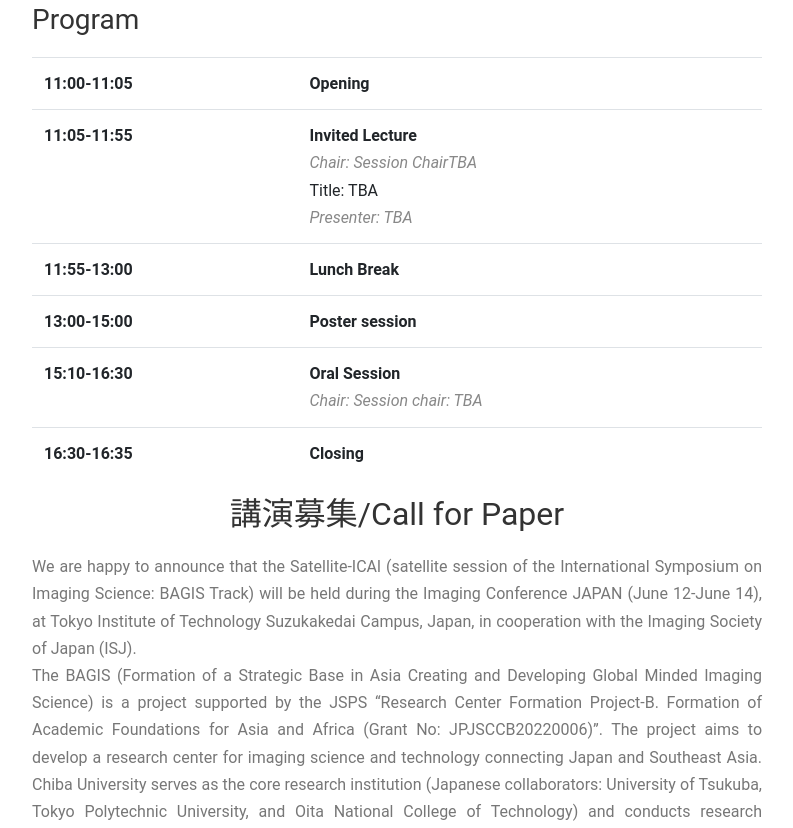
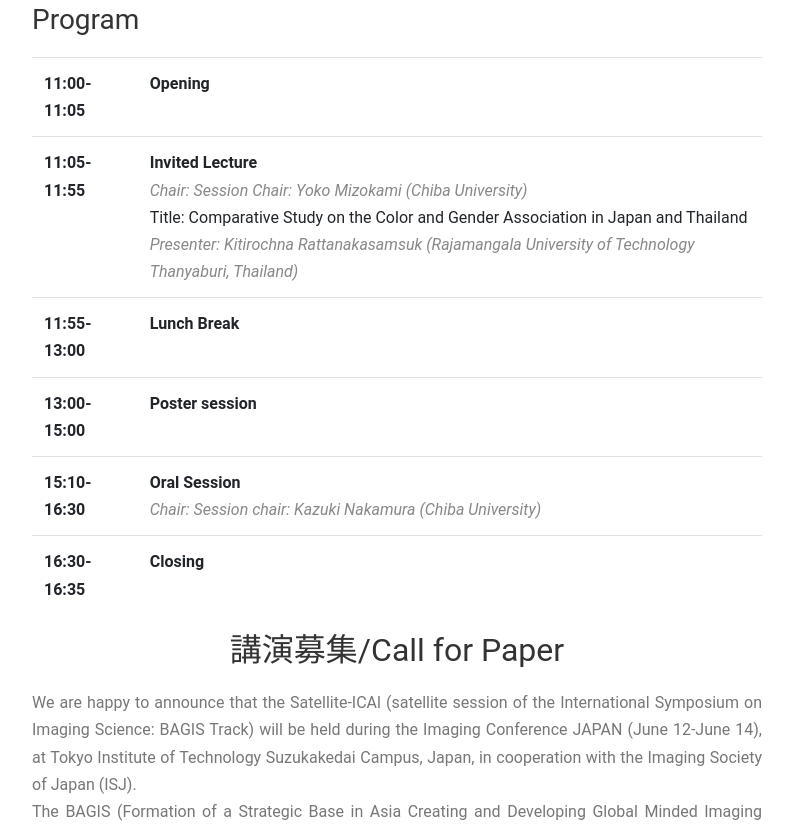
Before and after one commit to bagis-web/bagis-web.github.io, a plain HTML site: page symposium2024-jp.html in a window 1280 px wide. Shown: the part 572-1400 px from the top of the page, without its empty margins (243-1036 px from the left). Drawn offline with nearby package versions, Linux system fonts and the light colour scheme; files whose address does not match are found by name.

Commit message:
program update

```diff
--- a/symposium2024-jp.html
+++ b/symposium2024-jp.html
@@ -128,10 +128,10 @@
 									<tr>
 										<th>11:05-11:55</th>
 										<td>
-											<div class="session-title">Invited Lecture</div><div class="session-chair">Session ChairTBA</div>
+											<div class="session-title">Invited Lecture</div><div class="session-chair">Session Chair: Yoko Mizokami (Chiba University)</div>
 											<div class="presentation">
-												<div class="pg-title">Title: TBA</div>
-												<div class="pg-author">Presenter: TBA</div>
+												<div class="pg-title">Title: Comparative Study on the Color and Gender Association in Japan and Thailand</div>
+												<div class="pg-author">Presenter: Kitirochna Rattanakasamsuk (Rajamangala University of Technology Thanyaburi, Thailand)</div>
 											</div>
 										</td>
 									</tr>
@@ -154,7 +154,7 @@
 									<tr>
 										<th>15:10-16:30</th>
 										<td>
-											<div class="session-title">Oral Session</div><div class="session-chair">Session chair: TBA</div>
+											<div class="session-title">Oral Session</div><div class="session-chair">Session chair: Kazuki Nakamura (Chiba University)</div>
 											<!-- <div class="presentation">
 												<span class="badge pid">2-1</span>
 												<div class="pg-title">Home Laboratory: pH Detection Using Color Change of Cabbage Solution</div>
@@ -267,7 +267,7 @@
 									<p>The combined ISJ and ICAI Proceedings will be distributed in electronic form (PDF).
 										Proceedings will be open to the public from June 21, 2023 (Wed.), one week before the conference.</p> -->
 									<h3 id="fee">Registration Fee </h3>
-									<p>TBA</p>
+									<p>Free</p>
 									<!-- <table class="table">
 										<tbody>
 										  <tr>
```
